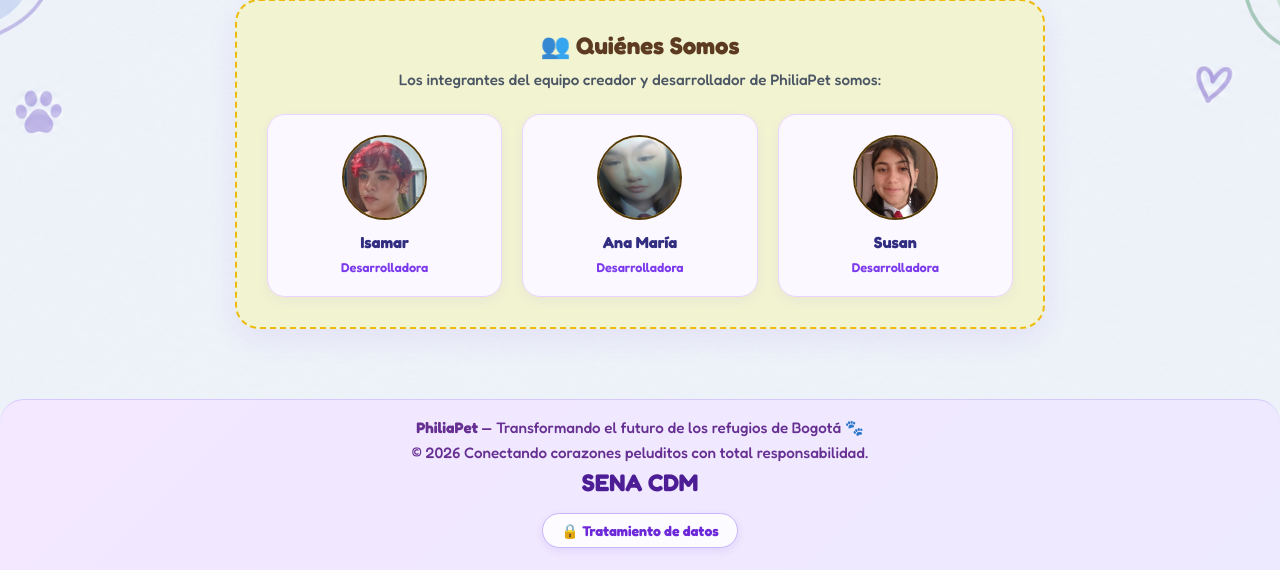
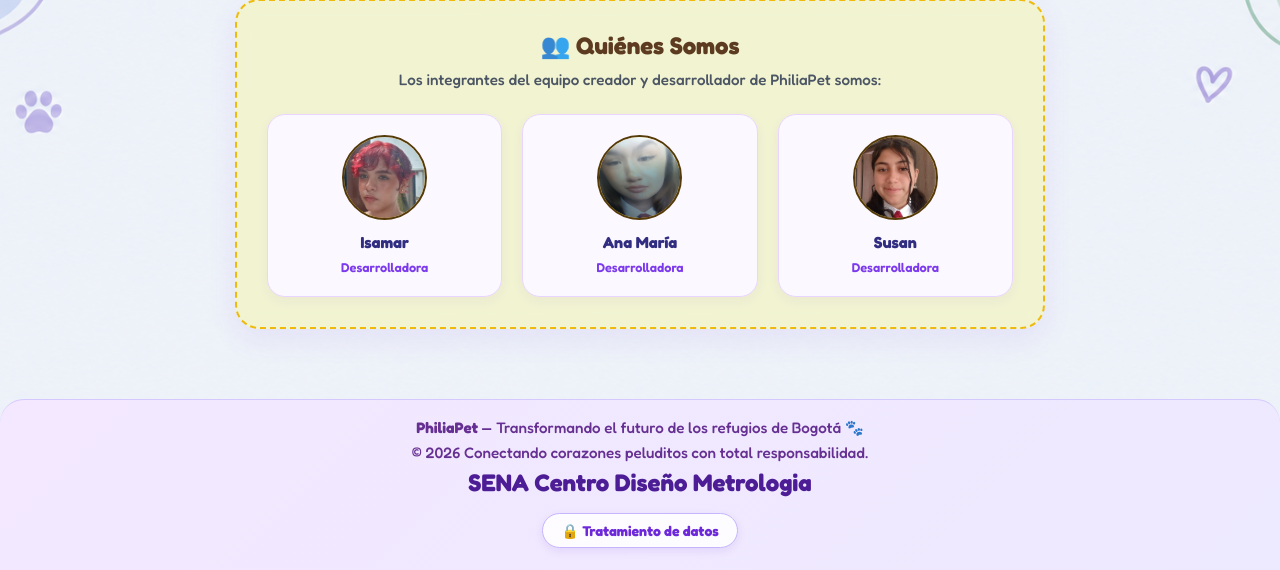
Before and after one commit to isaaakx7698/PhiliaPet, a PHP site: page / in a window 1280 px wide. Shown: the part 1626-2196 px from the top of the page. Run offline with PHP 8.4, Linux system fonts and the light colour scheme; data comes from the database, SQL or seed files in the repository.

Commit message:
actualizacion 28 oct

```diff
--- a/views/inicio_view.php
+++ b/views/inicio_view.php
@@ -621,7 +621,7 @@
     <footer>
         <p><strong>PhiliaPet</strong> — Transformando el futuro de los refugios de Bogotá 🐾</p>
         <p>&copy; 2026 Conectando corazones peluditos con total responsabilidad.</p>
-        <p><h2>SENA CDM</h2></p>
+        <p><h2>SENA Centro Diseño Metrologia</h2></p>
         <button class="btn-tratamiento-datos" onclick="abrirModalDatos()">
             🔒 Tratamiento de datos
         </button>
--- a/views/perfil_adoptante_view.php
+++ b/views/perfil_adoptante_view.php
@@ -1,5 +1,7 @@
 <?php
 // Aseguramos que la sesión esté activa
+
+//prueba de funcionamiento
 if (session_status() === PHP_SESSION_NONE) {
     session_start();
 }
```
